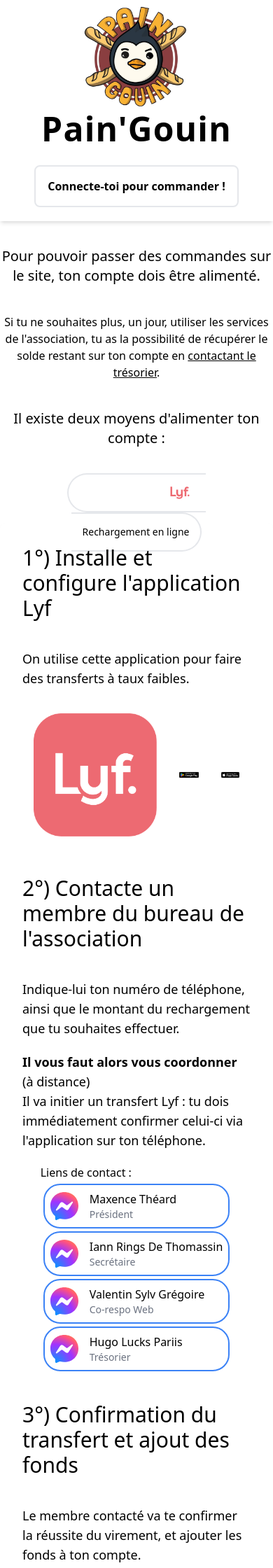
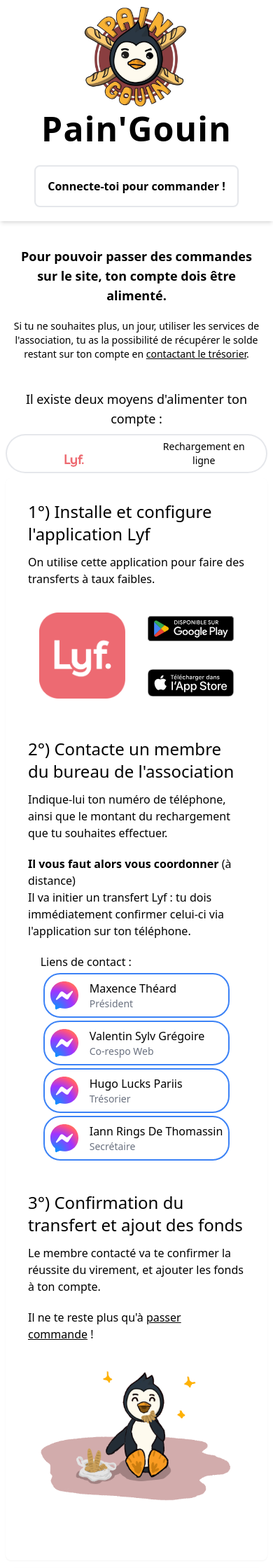
Before and after one commit to Pain-Gouin/site-v4, a Django app: template commande/templates/commande/recharge.html in a window 390 px wide. Shown: the top 2240 px of the page at 70% size. Run offline with Django 3.2, Linux system fonts and the light colour scheme; the template is opened without the code that fills it, so the values that code supplies are empty; style sheets or scripts are compiled from the project's sources; some libraries are stand-ins or nearby versions.

Commit message:
recharge.html updated to be responsive

```diff
--- a/commande/templates/commande/recharge.html
+++ b/commande/templates/commande/recharge.html
@@ -1,18 +1,18 @@
 {% extends "commande/base.html" %}
 {% load static %}
 {% block content %}
-    <div class="font-montserrat content-center pt-4">
-        <p class="text-xl font-montserrat py-5 text-center">
+    <div class="font-montserrat content-center pt-4 px-4">
+        <p class="text-lg sm:text-xl font-montserrat py-5 text-center font-semibold">
             Pour pouvoir passer des commandes sur le site, ton compte dois être alimenté.
         </p>
-        <p class="text-base font-montserrat py-5 text-center">
+        <p class="text-sm sm:text-base font-montserrat pb-5 text-center font-light">
             Si tu ne souhaites plus, un jour, utiliser les services de l'association, tu as la possibilité de récupérer le solde restant sur ton compte en <a href="{% url 'contact' %}"
-    class="underline hover:text-primary transition duration-100">contactant le trésorier</a>.
+    class="underline hover:text-primary transition duration-100">contactant&nbsp;le&nbsp;trésorier</a>.
         </p>
-        <p class="text-xl font-montserrat py-5 text-center">Il existe deux moyens d'alimenter ton compte :</p>
+        <p class="text-lg sm:text-xl font-montserrat pt-5 text-center">Il existe deux moyens d'alimenter ton compte :</p>
     </div>
-    <div class="m-4 text-secondary">
-        <ul class="flex flex-wrap justify-center -mb-px mx-auto text-sm font-medium text-center items-center h-14"
+    <div class="m-2 text-secondary">
+        <ul class="flex justify-center -mb-px mx-auto text-sm font-medium text-center items-center h-14"
             id="default-styled-tab"
             data-tabs-toggle="#default-styled-tab-content"
             data-tabs-active-classes="text-white bg-secondary"
@@ -26,10 +26,12 @@
                         role="tab"
                         aria-controls="Lyf"
                         aria-selected="True">
-                    Rechargement par
-                    <img class="h-7"
-                         src="{% static 'externe/Lyf - corail.svg' %}"
-                         alt="Lyf logo" />
+                    <p class="text-center">
+                        Rechargement par
+                        <img class="h-7 inline-block"
+                             src="{% static 'externe/Lyf - corail.svg' %}"
+                             alt="Lyf logo" />
+                    </p>
                 </button>
             </li>
             <li class="h-full" role="presentation">
@@ -43,65 +45,72 @@
             </li>
         </ul>
     </div>
-    <div id="default-styled-tab-content">
-        <div class="mx-auto max-w-6xl shadow-sm p-8 rounded-lg bg-white"
+    <div id="default-styled-tab-content"
+         class="flex items-center justify-center">
+        <div class="mx-2 max-w-6xl shadow-sm p-8 rounded-lg bg-white"
              id="styled-lyf"
              role="tabpanel"
              aria-labelledby="lyf-tab">
-            <div class="grid xl:grid-cols-2  place-items-center pb-10">
-                <div class="max-w-xl order-1 xl:order-1">
-                    <h3 class="text-3xl font-bebas pb-10 text-primary">1°) Installe et configure l'application Lyf</h3>
-                    <p class="text-lg font-montserrat pb-5">On utilise cette application pour faire des transferts à taux faibles.</p>
+            <div class="grid lg:grid-cols-2  place-items-center pb-10">
+                <div class="max-w-xl order-1 lg:order-1">
+                    <h3 class="text-2xl sm:text-3xl font-bebas pb-3 lg:pb-10 text-primary">1°) Installe et configure l'application Lyf</h3>
+                    <p class="text-md sm:text-lg font-montserrat pb-5">
+                        On utilise cette application pour faire des transferts à taux faibles.
+                    </p>
                 </div>
-                <div class="order-2 xl:order-2">
-                    <div class="flex items-center">
-                        <img class="h-44 inline-block m-4"
+                <div class="order-2 lg:order-2 max-w-[500px]">
+                    <div class="grid lg:grid-cols-3 grid-cols-2 grid-rows-2 items-center">
+                        <img class="inline-block p-4 row-span-2"
                              src="{% static 'externe/Lyf.icone.corail.png' %}"
                              alt="logo application lyf">
                         <a class="m-4 inline-block"
                            href="https://play.google.com/store/apps/details?id=com.fivory.prod">
-                            <img class="h-12"
+                            <img class="w-full"
                                  src="{% static 'externe/GetItOnGooglePlay_Badge_Web_color_French.svg' %}"
                                  alt="Play Store badge">
                         </a>
                         <a class="m-4 inline-block"
                            href="https://apps.apple.com/fr/app/id824967438">
-                            <img class="h-12"
+                            <img class="w-full"
                                  src="{% static 'externe/Download_on_the_App_Store_Badge_FR_RGB_blk_100517.svg' %}"
                                  alt="App Store badge">
                         </a>
                     </div>
                 </div>
             </div>
-            <div class="grid xl:grid-cols-2  place-items-center pb-10">
-                <div class="order-2 xl:order-1 font-montserrat">
+            <div class="grid lg:grid-cols-2  place-items-center pb-10">
+                <div class="order-2 lg:order-1 font-montserrat">
                     Liens de contact :
                     {% include "commande/contact_cards.html" %}
                 </div>
-                <div class="max-w-xl order-1 xl:order-2">
-                    <h3 class="text-3xl font-bebas pb-10 text-primary">2°) Contacte un membre du bureau de l'association</h3>
-                    <p class="text-lg font-montserrat pb-5">
+                <div class="max-w-xl order-1 lg:order-2">
+                    <h3 class="text-2xl sm:text-3xl font-bebas pb-3 lg:pb-10 text-primary">
+                        2°) Contacte un membre du bureau de l'association
+                    </h3>
+                    <p class="text-md sm:text-lg font-montserrat pb-5">
                         Indique-lui ton numéro de téléphone, ainsi que le montant du rechargement que tu souhaites effectuer.
                     </p>
-                    <p class="text-lg font-montserrat pb-5">
+                    <p class="text-md sm:text-lg font-montserrat pb-5">
                         <b>Il vous faut alors vous coordonner</b> (à distance)
                         <br>
                         Il va initier un transfert Lyf : tu dois immédiatement confirmer celui-ci via l'application sur ton téléphone.
                     </p>
                 </div>
             </div>
-            <div class="grid xl:grid-cols-2  place-items-center pb-10">
-                <div class="max-w-xl order-1 xl:order-1">
-                    <h3 class="text-3xl font-bebas pb-10 text-primary">3°) Confirmation du transfert et ajout des fonds</h3>
-                    <p class="text-lg font-montserrat pb-5">
+            <div class="grid lg:grid-cols-2  place-items-center pb-10">
+                <div class="max-w-xl order-1 lg:order-1">
+                    <h3 class="text-2xl sm:text-3xl font-bebas pb-3 lg:pb-10 text-primary">
+                        3°) Confirmation du transfert et ajout des fonds
+                    </h3>
+                    <p class="text-md sm:text-lg font-montserrat pb-5">
                         Le membre contacté va te confirmer la réussite du virement, et ajouter les fonds à ton compte.
                     </p>
-                    <p class="text-lg font-montserrat pb-5">
+                    <p class="text-md sm:text-lg font-montserrat pb-5">
                         Il ne te reste plus qu'à <a class="underline hover:text-primary duration-500"
-    href="{% url 'commande' %}">passer commande</a> !
+    href="{% url 'commande' %}">passer commande</a>&nbsp;!
                     </p>
                 </div>
-                <div class="order-2 xl:order-2">
+                <div class="order-2 lg:order-2">
                     <div class="flex items-center">
                         <img src="{% static 'illustration/PainGouinGrailleKontan.png' %}"
                              alt="Sac PainGouin"
@@ -115,13 +124,13 @@
              role="tabpanel"
              aria-labelledby="cb-tab">
             <p class="text-base text-center font-montserrat">
-                Il n'est pas encore possible de recharger son compte directement sur le site... Mais cela est prévu !
+                Il n'est pas encore possible de recharger son compte directement sur le site... Mais cela est prévu&nbsp;!
                 <br>
-                Si tu attends cela avec impatience, tu peux envoyer un message à Valentin GRÉGOIRE pour le motiver à s'en occuper &#128521;
+                Si tu attends cela avec impatience, tu peux envoyer un message à Valentin GRÉGOIRE pour le motiver à s'en occuper&nbsp;😉
             </p>
             <img src="{% static 'illustration/PainGouinGrailleKontan.png' %}"
                  alt="Sac PainGouin"
-                 class="mx-auto h-44">
+                 class="mx-auto max-h-44">
         </div>
     </div>
 {% endblock content %}
```
